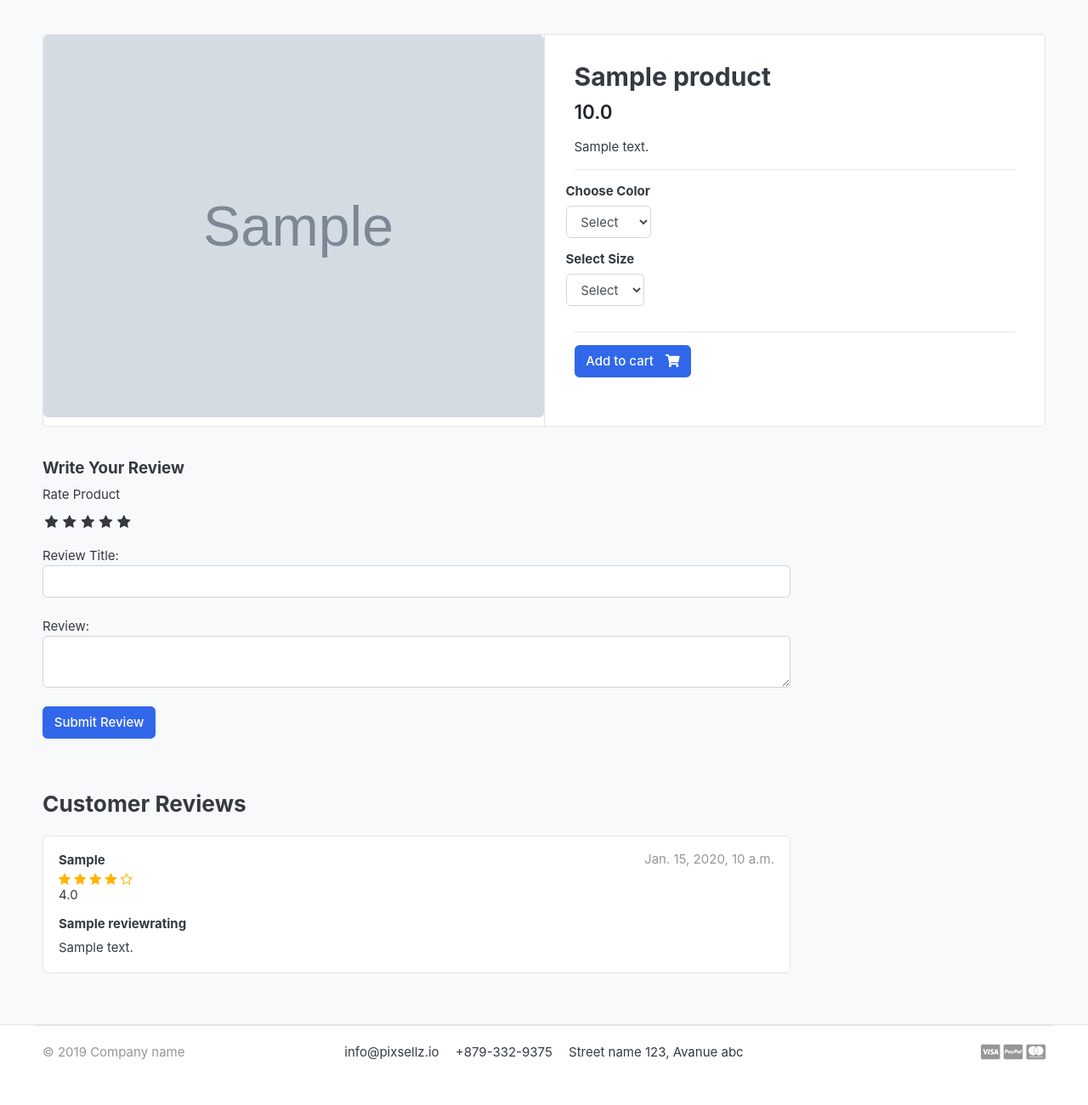
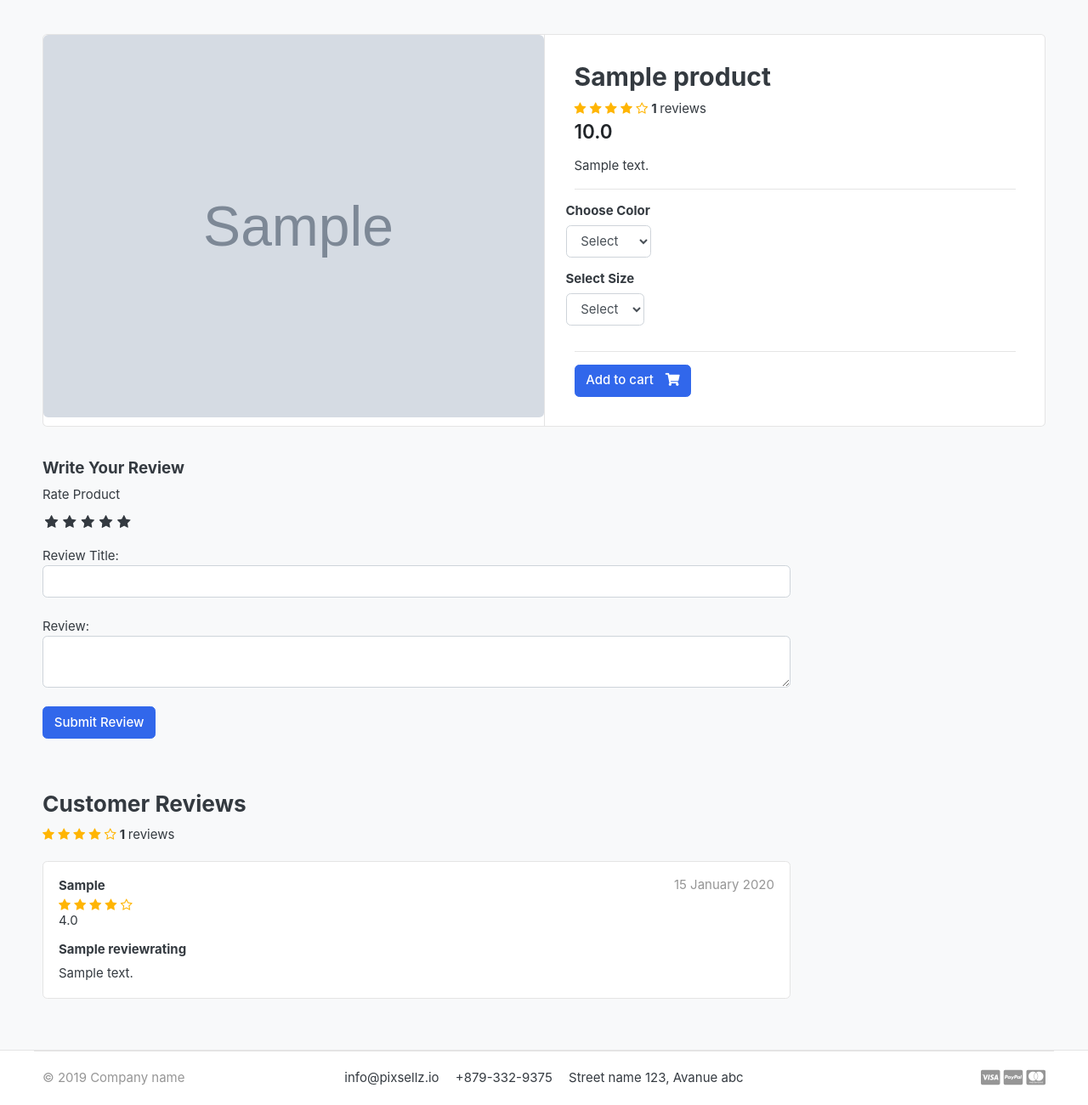
Before and after one commit to NikodemRoy/Shopango, a Django app: a page that uses APPS/store/templates/store/product_detail.html in a window 1280 px wide. Shown: the part 118-1418 px from the top of the page at 85% size. Before the commit the page ends 1365 px from the top, so only its background shows below. Run offline with Django 4.2, Linux system fonts and the light colour scheme; a user stored in the database is signed in; tables that the repository leaves empty hold one stand-in row (values such as "Sample post"); grey boxes marked "Sample" are stand-in pictures; some libraries are stand-ins or nearby versions; some web fonts are replaced.

Commit message:
review system working

```diff
--- a/APPS/store/models.py
+++ b/APPS/store/models.py
@@ -1,6 +1,7 @@
 from random import choices
 from django.db import models
 from django.urls import reverse
+from django.db.models import Avg, Count
 
 from APPS.accounts.models import Account
 from .managers import VariationManager
@@ -26,6 +27,20 @@ class Product(models.Model):
     class Meta:
         ordering = ['-created_date']
 
+
+    def averageReview(self):
+        reviews = ReviewRating.objects.filter(product=self, status= True).aggregate(average=Avg('rating'))
+        avg = 0
+        if reviews['average'] is not None:
+            avg =float(reviews['average'])
+        return avg
+
+    def countReview(self):
+        reviews = ReviewRating.objects.filter(product=self, status= True).aggregate(count=Count('rating'))
+        count = 0
+        if reviews['count'] is not None:
+            avg = int(reviews['count'])
+        return avg
 
     def __str__(self):
         return self.product_name
--- a/APPS/store/templates/store/product_detail.html
+++ b/APPS/store/templates/store/product_detail.html
@@ -27,7 +27,14 @@
                             {% csrf_token %}
 
                             <h2 class="title">{{ single_product.product_name }}</h2>
-
+                            <span class="rating-star">
+                                <i class="fa fa-star{% if single_product.averageReview < 0.5 %}-o{% elif single_product.averageReview >= 0.5 and single_product.averageReview < 1 %}-half-o{% endif %}" aria-hidden="true"></i>
+                                <i class="fa fa-star{% if single_product.averageReview < 1.5 %}-o{% elif single_product.averageReview >= 1.5 and single_product.averageReview < 2 %}-half-o{% endif %}" aria-hidden="true"></i>
+                                <i class="fa fa-star{% if single_product.averageReview < 2.5 %}-o{% elif single_product.averageReview >= 2.5 and single_product.averageReview < 3 %}-half-o{% endif %}" aria-hidden="true"></i>
+                                <i class="fa fa-star{% if single_product.averageReview < 3.5 %}-o{% elif single_product.averageReview >= 3.5 and single_product.averageReview < 4 %}-half-o{% endif %}" aria-hidden="true"></i>
+                                <i class="fa fa-star{% if single_product.averageReview < 4.5 %}-o{% elif single_product.averageReview >= 4.5 and single_product.averageReview < 5 %}-half-o{% endif %}" aria-hidden="true"></i>
+                            </span>
+                            <span> <b> {{single_product.countReview}} </b> reviews </span>
                             <div class="mb-3">
                                 <var class="price h4">{{ single_product.price }}</var>
                             </div>
@@ -141,7 +148,15 @@
 
                     <header class="section-heading">
                         <h3>Customer Reviews </h3>
-
+                        <!-- <span>Average Review: {{single_product.averageReview}} </span> -->
+                        <span class="rating-star">
+                            <i class="fa fa-star{% if single_product.averageReview < 0.5 %}-o{% elif single_product.averageReview >= 0.5 and single_product.averageReview < 1 %}-half-o{% endif %}" aria-hidden="true"></i>
+                            <i class="fa fa-star{% if single_product.averageReview < 1.5 %}-o{% elif single_product.averageReview >= 1.5 and single_product.averageReview < 2 %}-half-o{% endif %}" aria-hidden="true"></i>
+                            <i class="fa fa-star{% if single_product.averageReview < 2.5 %}-o{% elif single_product.averageReview >= 2.5 and single_product.averageReview < 3 %}-half-o{% endif %}" aria-hidden="true"></i>
+                            <i class="fa fa-star{% if single_product.averageReview < 3.5 %}-o{% elif single_product.averageReview >= 3.5 and single_product.averageReview < 4 %}-half-o{% endif %}" aria-hidden="true"></i>
+                            <i class="fa fa-star{% if single_product.averageReview < 4.5 %}-o{% elif single_product.averageReview >= 4.5 and single_product.averageReview < 5 %}-half-o{% endif %}" aria-hidden="true"></i>
+                            <span> <b> {{single_product.countReview}} </b> reviews </span>
+                        </span>
                     </header>
 
                     {% for review in reviews %}
@@ -149,7 +164,7 @@
                         <div class="icontext w-100">
 
                             <div class="text">
-                                <span class="date text-muted float-md-right">{{review.updated_date}}</span>
+                                <span class="date text-muted float-md-right">{{review.updated_date|date:" d E Y" }}</span>
                                 <h6 class="mb-1">{{review.user.first_name}} </h6>
                                 <div class="rating-star">
                                     <span>
--- a/APPS/store/views.py
+++ b/APPS/store/views.py
@@ -56,9 +56,12 @@ def product_detail(request, category_slug, product_slug):
 
     in_cart = CartItem.objects.filter(cart__cart_id=cart_id, product= single_product).exists()
 
-    try:
-        orderproduct = OrderProduct.objects.filter(user=request.user, product_id=single_product.id).exists()
-    except OrderProduct.DoesNotExist:
+    if request.user.is_authenticated:
+        try:
+            orderproduct = OrderProduct.objects.filter(user=request.user, product_id=single_product.id).exists()
+        except OrderProduct.DoesNotExist:
+            orderproduct= None
+    else:
         orderproduct= None
 
     reviews = ReviewRating.objects.filter(product_id=single_product.id, status= True)
```
